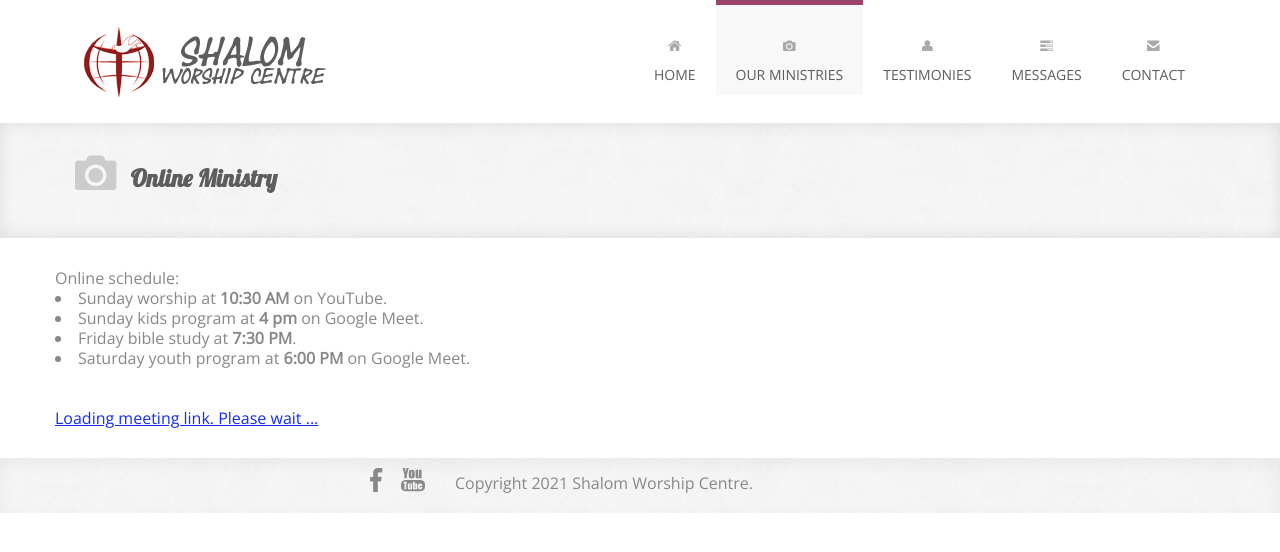
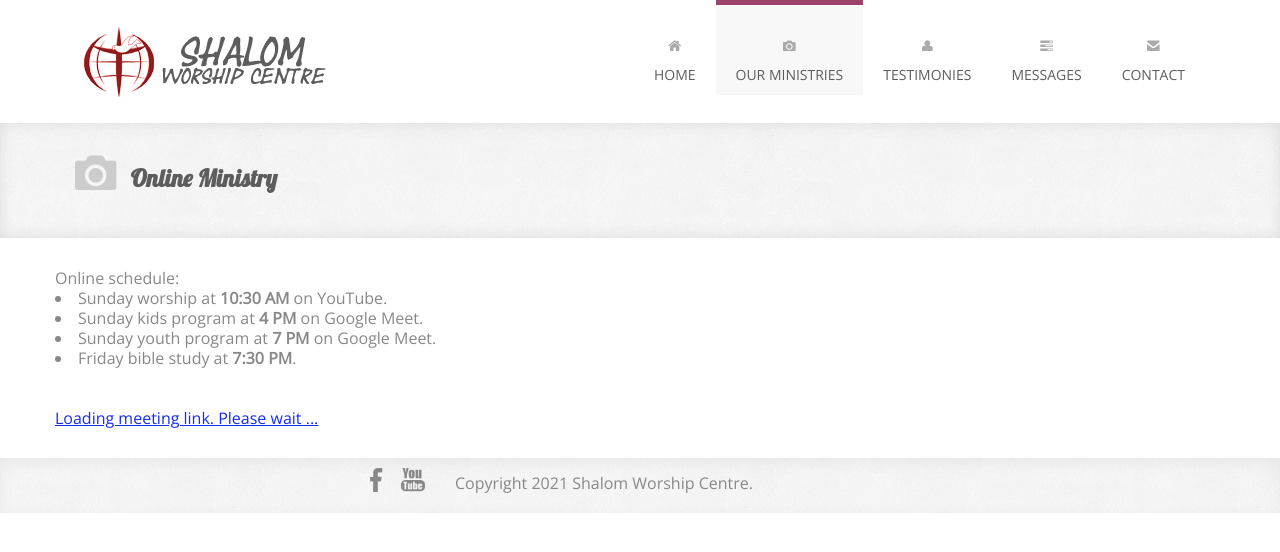
Before and after one commit to Dr-Anonymous/shalom, a Jekyll site: the page built from online.html, in a window 1280 px wide. Shown: the top 552 px of the page. Built offline with Jekyll 4.4.1, drawn with Linux system fonts in a browser that asks for light colours; some web fonts are replaced.

Commit message:
Update online.html

```diff
--- a/online.html
+++ b/online.html
@@ -20,10 +20,11 @@
 <!-- Services Full Width Text -->
 <div class="services-half-width container"><div class="row"><div class="services-half-width-text span12">
       <div>Online schedule:<br>
-       <li>Sunday worship at <b>10:30 AM</b> on YouTube.</li>
-	   <li>Sunday kids program at <b>4 pm</b> on Google Meet.</li>
-       <li>Friday bible study at <b>7:30 PM</b>.</li>
-	   <li>Saturday youth program at <b>6:00 PM</b> on Google Meet.</li>
+	<li>Sunday worship at <b>10:30 AM</b> on YouTube.</li>
+	<li>Sunday kids program at <b>4 PM</b> on Google Meet.</li>
+	<li>Sunday youth program at <b>7 PM</b> on Google Meet.</li>
+       	<li>Friday bible study at <b>7:30 PM</b>.</li>
+
 	   </div><br><br>
 
       <div><a id="main" target="_blank" style="text-decoration: underline;color: #152eeb;">Loading meeting link. Please wait ...</a></div><br>
@@ -53,7 +54,7 @@ return param;
 switch (urlParam()){
 	case 'youth':
  	loadLink("https://meet.google.com/wxw-ndze-ajp");
-    break;
+    	break;
 	case 'kids':
 	loadLink("https://meet.google.com/hoz-mtck-mki");
 	break;
```
